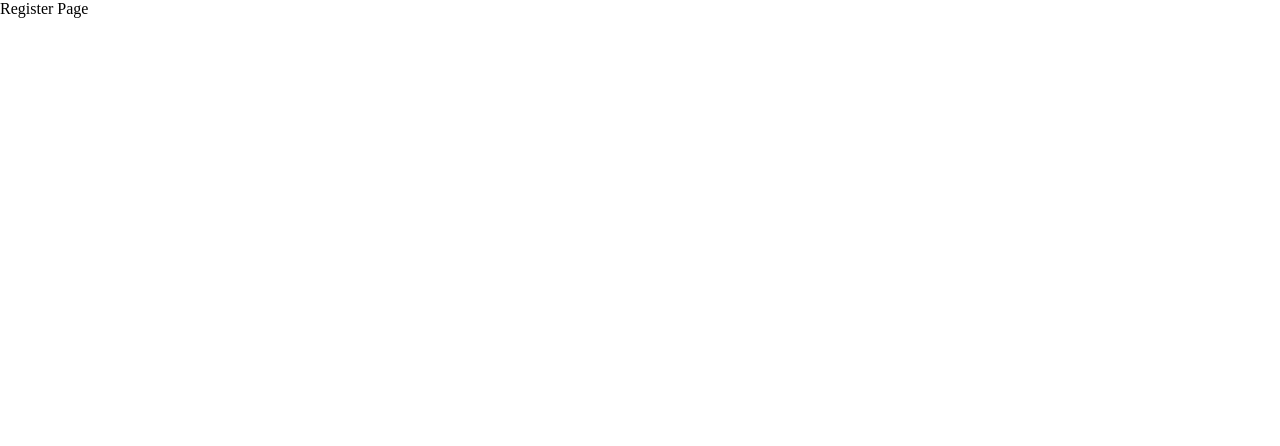
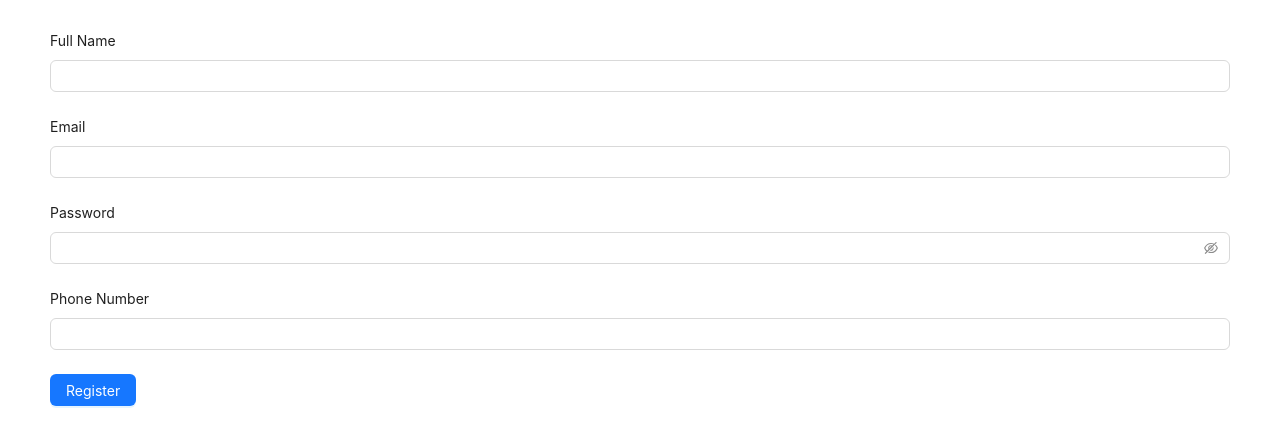
Before and after one commit to qtrong0205/react-vite, a React (Vite) app: page /register in a window 1280 px wide. Shown: the top 446 px of the page. Built offline with nearby package versions, Linux system fonts and the light colour scheme.

Commit message:
tạo base giao diện đăng ký

```diff
--- a/src/pages/register.jsx
+++ b/src/pages/register.jsx
@@ -1,5 +1,62 @@
+import { Button, Input, Form } from 'antd';
+
 const RegisterPage = () => {
-    return (<div>Register Page</div>)
+    const [form] = Form.useForm();
+
+    const onFinish = (values) => {
+        console.log("check values", values)
+    }
+    return (
+        <Form
+            form={form}
+            layout='vertical'
+            onFinish={onFinish}
+        // onFinishFailed={onFinishFailed}
+        >
+
+
+            <div style={{ padding: '30px 50px' }}>
+                <Form.Item
+                    label="Full Name"
+                    name="fullName"
+                // rules={[{ required: true, message: 'Please input your username!' }]}
+                >
+                    <Input />
+                </Form.Item>
+
+                <Form.Item
+                    label="Email"
+                    name="email"
+                // rules={[{ required: true, message: 'Please input your username!' }]}
+                >
+                    <Input />
+                </Form.Item>
+
+                <Form.Item
+                    label="Password"
+                    name="password"
+                // rules={[{ required: true, message: 'Please input your username!' }]}
+                >
+                    <Input.Password />
+                </Form.Item>
+
+                <Form.Item
+                    label="Phone Number"
+                    name="phone"
+                // rules={[{ required: true, message: 'Please input your username!' }]}
+                >
+                    <Input />
+                </Form.Item>
+
+                <div>
+                    <Button
+                        type='primary'
+                        onClick={() => form.submit()}
+                    >Register</Button>
+                </div>
+            </div>
+        </Form >
+    )
 }
 
 export default RegisterPage
```
